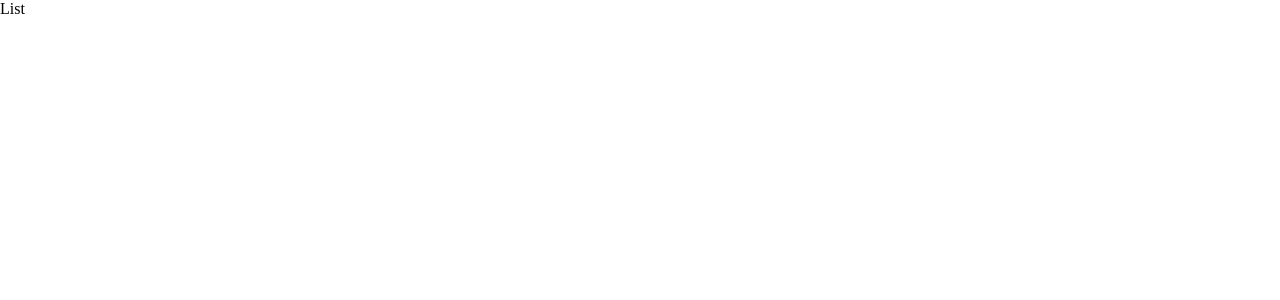
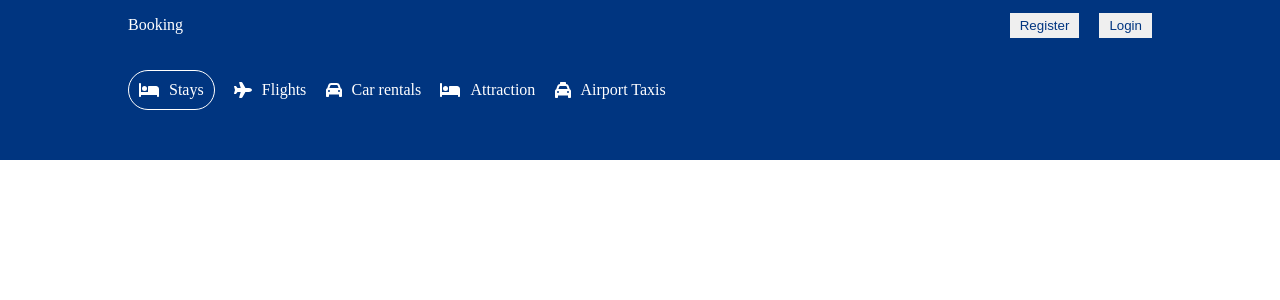
Before and after one commit to JavokhirTursunboev/booking, a React (Create React App) app: page /hotels in a window 1280 px wide. Shown: the top 300 px of the page. Built offline with nearby package versions, Linux system fonts and the light colour scheme.

Commit message:
finish header

```diff
--- a/src/components/header/Header.jsx
+++ b/src/components/header/Header.jsx
@@ -15,7 +15,7 @@
 import "react-date-range/dist/theme/default.css"; // theme css file
 
 import { format } from "date-fns";
-function Header() {
+function Header({ type }) {
   const [open, setOpen] = useState(false);
   const [date, setDate] = useState([
     {
@@ -43,7 +43,11 @@
   };
   return (
     <div className="header">
-      <div className="headerContainer ">
+      <div
+        className={
+          type === "list" ? "headerContainer listMode" : "headerContainer"
+        }
+      >
         {/* header List part */}
         <div className="headerList">
           <div className="headerListItem active">
@@ -69,12 +73,13 @@
         </div>
 
         {/* Header Title part */}
+        {type !== "list" && (
+          <>
             <h1 className="headerTitle">Find your next stay</h1>
             <p className="headerDesc">
               Search deals on hotels, homes, and much more..
             </p>
             <button className="headerBtn">Sign in / Register</button>
-
             {/* Search part */}
             <div className="headerSearch">
               <div className="headerSearchItem">
@@ -87,7 +92,10 @@
               </div>
               <div className="headerSearchItem">
                 <FontAwesomeIcon icon={faCalendarDays} className="headerIcon" />
-            <span onClick={() => setOpen(!open)} className="headerSearchText">
+                <span
+                  onClick={() => setOpen(!open)}
+                  className="headerSearchText"
+                >
                   {`${format(date[0].startDate, "dd/MM/yyyy")} to
             ${format(date[0].endDate, "dd/MM/yyyy")}`}
                 </span>
@@ -124,7 +132,9 @@
                         >
                           -
                         </button>
-                    <span className="optionCounterNumber">{options.adult}</span>
+                        <span className="optionCounterNumber">
+                          {options.adult}
+                        </span>
                         <button
                           className="optionConterButton"
                           onClick={() => handleOption("adult", "i")}
@@ -164,7 +174,9 @@
                         >
                           -
                         </button>
-                    <span className="optionCounterNumber">{options.room}</span>
+                        <span className="optionCounterNumber">
+                          {options.room}
+                        </span>
                         <button
                           className="optionConterButton"
                           onClick={() => handleOption("room", "i")}
@@ -180,6 +192,8 @@
                 <button className="searchBtn">Search</button>
               </div>
             </div>
+          </>
+        )}
       </div>
     </div>
   );
--- a/src/components/header/header.css
+++ b/src/components/header/header.css
@@ -9,6 +9,10 @@
   width: 100%;
   max-width: 1024px;
   margin: 20px 0px 100px 0px;
+}
+.headerContainer.listMode{
+    margin: 20px 0px 0px 0px;
+
 }
 .headerList {
   display: flex;
--- a/src/page/list/List.jsx
+++ b/src/page/list/List.jsx
@@ -1,9 +1,14 @@
-import React from 'react'
+import React from "react";
+import Header from "../../components/header/Header";
+import Navbar from "../../components/navbar/Navbar";
 
 function List() {
   return (
-    <div>List</div>
-  )
+    <div>
+      <Navbar />
+      <Header type="list" />
+    </div>
+  );
 }
 
-export default List
+export default List;
```
Lines whose indentation alone changed are shown as unchanged.
